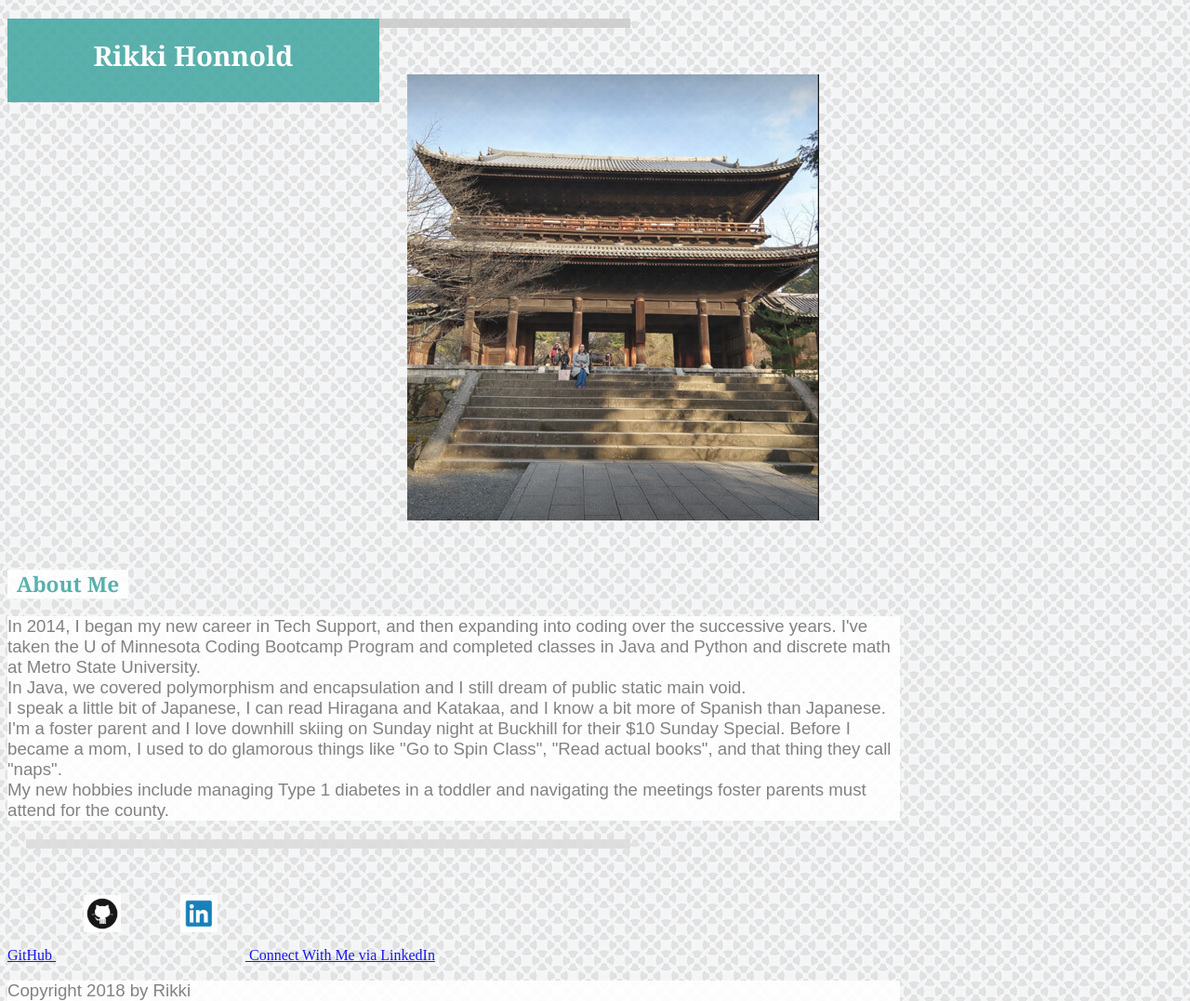
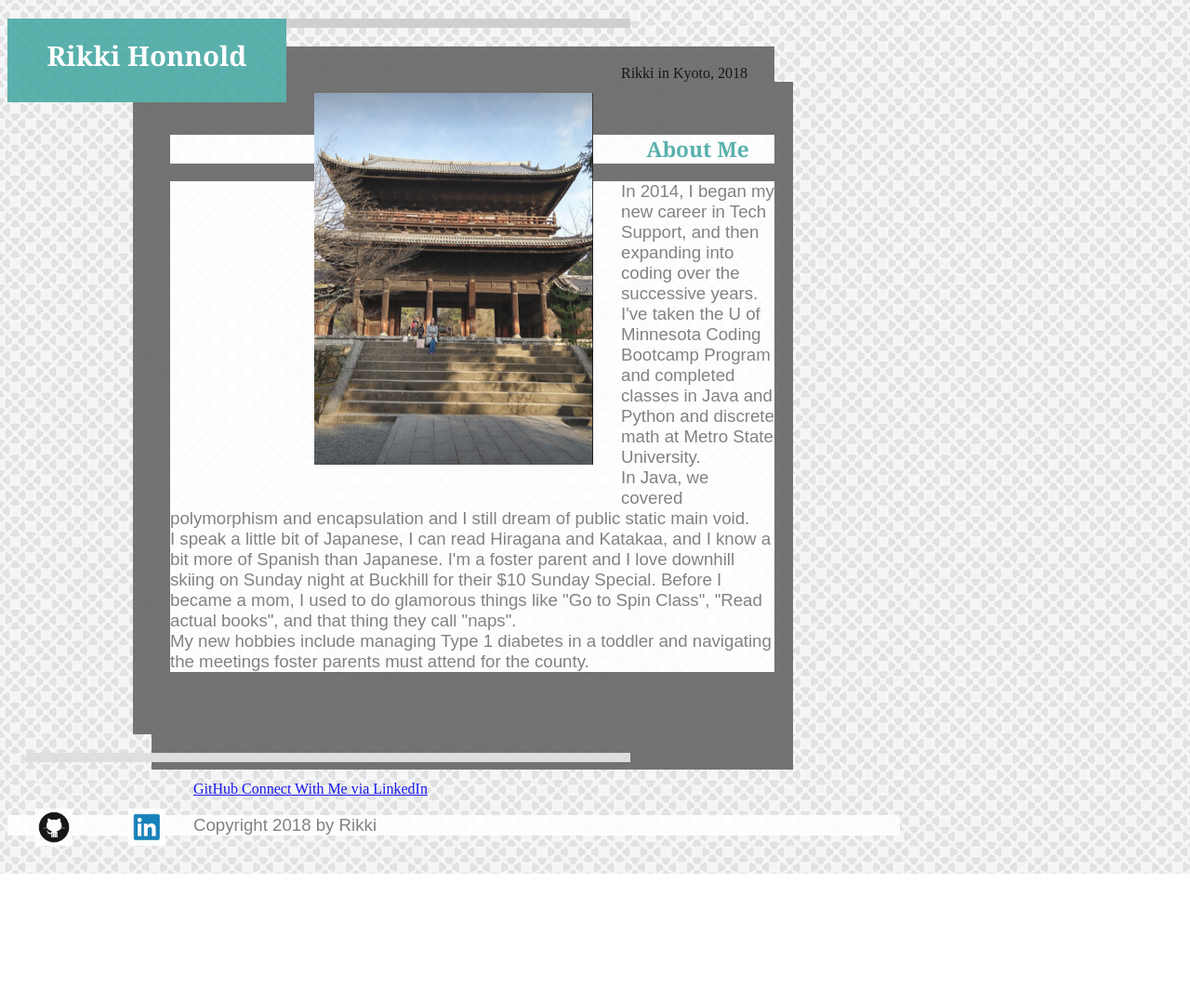
Before and after one commit to Rikkihon/Basic-Portfolio, a plain HTML site: page index.html in a window 1280 px wide. Shown: the whole page at 93% size. After the commit the page ends 940 px from the top, so only its background shows below. Drawn offline with nearby package versions, Linux system fonts and the light colour scheme; files whose address does not match are found by name.

Commit message:
A qutting plae on Saturday night

```diff
--- a/css/style.css
+++ b/css/style.css
@@ -24,9 +24,6 @@ h2 {color: #4aaaa5;
 	font-size: 17pt;
     text-align: center;
     background-color: #FFFFFF;
-    width: 130px;
-
-
 }
 
 
@@ -34,8 +31,8 @@ p {color: #777777;
 	font-family: 'Arial', 'Helvetica Neue', Helvetica, sans-serif;
     font-size: 14pt;
     background-color: #ffffff;
-    text-align: left;
     padding: 0px, 20px, 20px, 20px;
+    display: block;
 }
 
 .mainContent{
@@ -52,17 +49,18 @@ padding: 20px
 }
 
 img {
-float: center;
+float: left;
 margin: 10px;
 padding: 20px;
 }
 header{
     height: 90px;
-    width: 400px;
+    width: 300px;
     margin: auto;
     float: left;
     background-color: #4aaaa5;
     padding: 20px, 20px, 20px, 0px;
+    display: inline;
 
 }
 .MainContentborder{
@@ -88,7 +86,7 @@ form {height: 350px;
     margin: 10px;
 
 }
-.mainHeader{
+.MainHeader{
     height: 700px;
     width: 650px;
     border: #cccccc;
@@ -99,12 +97,12 @@ form {height: 350px;
 
 .sidebar {
     width: 270px;
-    height: 500px;
-	border: 3px solid #73AD21;
     float: right;
     padding: 10px;
     background-color: #ffffff;
-    display: grid;
+    display: block;
+    margin: 0px;
+    padding: 0, 15 px;
 }
  .footer {
     width: 970px;
@@ -116,7 +114,7 @@ form {height: 350px;
     padding: 20px;
     margin-top: -50px;
     background-color: #ffffff;
-    display: grid;
+    display: inline-block;
 }
 
 </style>
--- a/index.html
+++ b/index.html
@@ -6,18 +6,16 @@
          <meta name="viewport" content="width=device-width, initial-scale=1">
         <script defer src="https://cdnjs.cloudflare.com/ajax/libs/normalize/8.0.0/normalize.min.css"></script>
         <title>Rikki's Profile</title>
-
     <style></style>
         </head>
 <header>
 <h1>Rikki Honnold</h1>
 </header>
 <body>
-
 <div class="MainHeaderborder"></div>
 <div class="MainHeader">
-        <img src="/Users/rikki/Desktop/Basic-Portfolio/assets/images/Greenshot 2018-02-10 14.00.20.png" alt="Rikki">
-        <div class="MainHeader">
+        <img src="/Users/rikki/Desktop/Basic-Portfolio/assets/images/Greenshot 2018-02-10 14.00.20.png" height="400" width="300" alt="Rikki">Rikki in Kyoto, 2018</img>
+        <div class="MainHeader"><br>
         <h2>About Me</h2>
         <p> In 2014, I began my new career in Tech Support, and then expanding into coding over the successive years.
         I've taken the U of Minnesota Coding Bootcamp Program and completed classes in Java and Python
@@ -40,14 +38,10 @@
      </a>
        <a href="https://www.linkedin.com/in/rikki-honnold-a0141219/">Connect With Me via LinkedIn</a><br>
         </div>
-
-
     <footer>
     <p>Copyright 2018 by Rikki</p>
     </div>
     </footer>
-
 </main>
 </body>
-
 </html>
```
Also changed, not shown: drafts.png (added).
